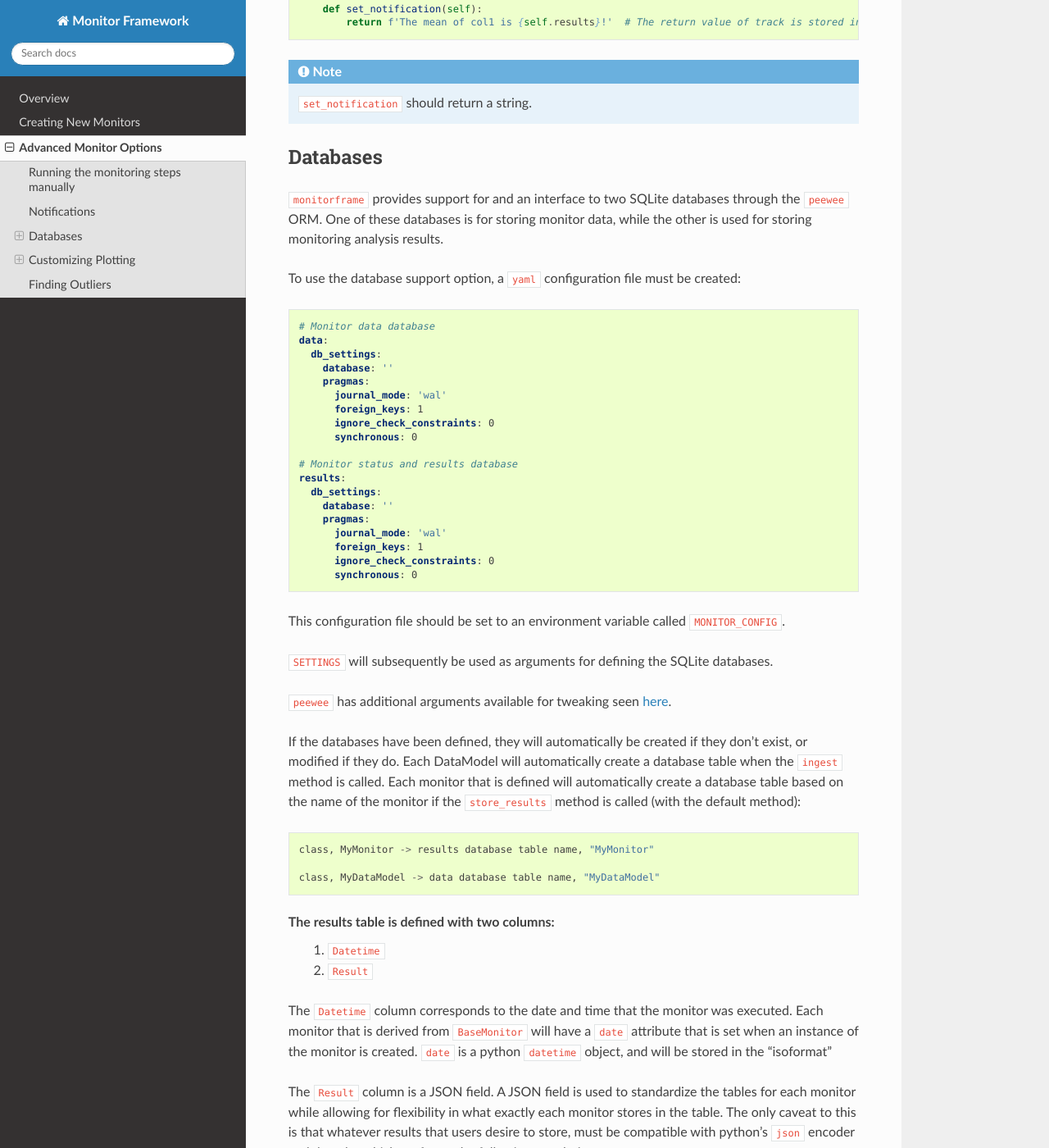
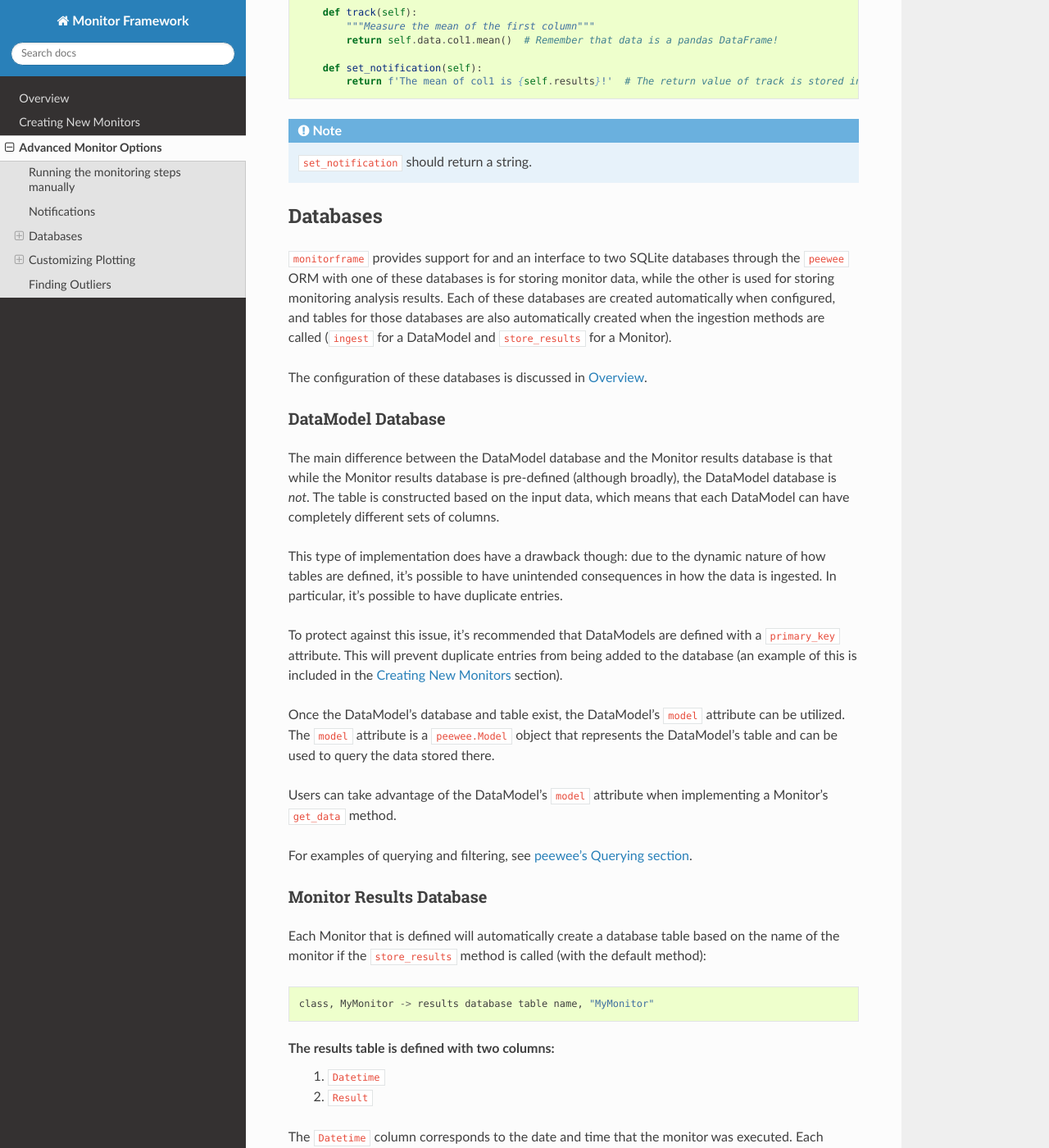
Before and after one commit to spacetelescope/monitor-framework, a Sphinx documentation site: the page built from docs/source/advanced_monitors.rst, in a window 1280 px wide and 1400 px high, scrolled down 1411 px. Shown: the whole window at 82% size. Built offline with Sphinx 7.4.7 and the Read the Docs theme 2.0.0, drawn with Linux system fonts in a browser that asks for light colours; some of the changed text lies outside the part shown.

Commit message:
Update docs to match version 1.1.0

```diff
--- a/docs/source/advanced_monitors.rst
+++ b/docs/source/advanced_monitors.rst
@@ -1,27 +1,30 @@
 Advanced Monitor Options
 ========================
 In :doc:`creating_monitors` we outlined how to create a very simple monitor that produces a simple plot.
-In this section we will dive into options available for creating a more complex monitor.
+In this section we will dive into options available for creating a more complex Monitor.
 
 .. note::
 
-    There are no further options for creating new data models, and so the previous section should be referenced for
-    the creation of new data models.
+    There are no further options for creating DataModels, and so the previous section should be referenced for
+    the creation of new DataModels.
 
 Running the monitoring steps manually
 -------------------------------------
 If there is a need to run the monitoring steps manually, ``BaseMonitor`` includes the following methods that can be
 called independently:
 
-- ``initialize_data``: retrieve data defined by the data model set the data attribute, set labels.
+- ``initialize_data``: retrieve data defined by the data model set the data attribute, create hover text.
 - ``run_analysis``: execute the track method, find outliers if defined, set notifications.
-- ``plot``: plot the plotly figure object (creates the html output)
-- ``notify``: sends notification email
+- ``plot``: create the plotly figure (creates the html output)
+- ``write_figure``: save the plotly figure to an html file.
+- ``notify``: send notifications
 
 .. note::
 
-    If the monitoring steps are run individually, ``initialize_data`` must be executed first, followed by
-    ``run_analysis``.
+    If the monitoring steps are run individually, they must be executed in logical order.
+    For example, ``initialize_data`` must be executed first, followed by ``run_analysis`` if the intent is to only
+    execute the analysis portion of the monitor.
+
 
 Notifications
 -------------
@@ -68,48 +71,43 @@
 
 Databases
 ---------
-``monitorframe`` provides support for and an interface to two SQLite databases through the ``peewee`` ORM.
-One of these databases is for storing monitor data, while the other is used for storing monitoring analysis results.
+``monitorframe`` provides support for and an interface to two SQLite databases through the ``peewee`` ORM with
+one of these databases is for storing monitor data, while the other is used for storing monitoring analysis results.
+Each of these databases are created automatically when configured, and tables for those databases are also automatically
+created when the ingestion methods are called (``ingest`` for a DataModel and ``store_results`` for a Monitor).
 
-To use the database support option, a ``yaml`` configuration file must be created:
+The configuration of these databases is discussed in :doc:`overview`.
 
-.. code-block:: yaml
+DataModel Database
+^^^^^^^^^^^^^^^^^^
+The main difference between the DataModel database and the Monitor results database is that while the Monitor results
+database is pre-defined (although broadly), the DataModel database is *not*.
+The table is constructed based on the input data, which means that each DataModel can have completely different sets of
+columns.
 
-    # Monitor data database
-    data:
-      db_settings:
-        database: ''
-        pragmas:
-          journal_mode: 'wal'
-          foreign_keys: 1
-          ignore_check_constraints: 0
-          synchronous: 0
+This type of implementation does have a drawback though: due to the dynamic nature of how tables are defined, it's
+possible to have unintended consequences in how the data is ingested.
+In particular, it's possible to have duplicate entries.
 
-    # Monitor status and results database
-    results:
-      db_settings:
-        database: ''
-        pragmas:
-          journal_mode: 'wal'
-          foreign_keys: 1
-          ignore_check_constraints: 0
-          synchronous: 0
+To protect against this issue, it's recommended that DataModels are defined with a ``primary_key`` attribute.
+This will prevent duplicate entries from being added to the database (an example of this is included in the
+:doc:`creating_monitors` section).
 
-This configuration file should be set to an environment variable called ``MONITOR_CONFIG``.
+Once the DataModel's database and table exist, the DataModel's ``model`` attribute can be utilized.
+The ``model`` attribute is a ``peewee.Model`` object that represents the DataModel's table and can be used to query the
+data stored there.
 
-``SETTINGS`` will subsequently be used as arguments for defining the SQLite databases.
+Users can take advantage of the DataModel's ``model`` attribute when implementing a Monitor's ``get_data`` method.
 
-``peewee`` has additional arguments available for tweaking seen
-`here <http://docs.peewee-orm.com/en/latest/peewee/database.html#using-sqlite>`_.
+For examples of querying and filtering, see
+`peewee's Querying section <http://docs.peewee-orm.com/en/latest/peewee/querying.html#selecting-multiple-records>`_.
 
-If the databases have been defined, they will automatically be created if they don't exist, or modified if they do.
-Each DataModel will automatically create a database table when the ``ingest`` method is called.
-Each monitor that is defined will automatically create a database table based on the name of the
+Monitor Results Database
+^^^^^^^^^^^^^^^^^^^^^^^^
+Each Monitor that is defined will automatically create a database table based on the name of the
 monitor if the ``store_results`` method is called (with the default method)::
 
     class, MyMonitor -> results database table name, "MyMonitor"
-
-    class, MyDataModel -> data database table name, "MyDataModel"
 
 The results table is defined with two columns:
     1. ``Datetime``
@@ -155,7 +153,7 @@
 The data database columns are defined based on the data recovered by the ``get_new_data`` method.
 
 Storing and accessing results
-^^^^^^^^^^^^^^^^^^^^^^^^^^^^^
+.............................
 ``BaseMonitor`` does provide a "default" attempt at storing the results, but for more complicated results (or just for
 more custom storage), a ``format_results`` method must be implemented.
 
@@ -172,16 +170,16 @@
 
         return results
 
-The new entry will be created on execution, and if format_results has been implemented, that resulting object will be
-used.
+The new entry will be created on execution, and if ``format_results`` has been implemented, that resulting object will
+be used.
 
-To query the Monitor's table for a specific result, ``query`` and the table's column definitions (which are used in
-querying) are available as attributes:
+To query the Monitor's table for a specific result, ``results_table`` and the table's column definitions
+(which are used in querying) are available as attributes:
 
 .. code-block:: python
 
     monitor = MyMonitor()
-    query_results = monitor.query  # Returns all results as a peewee ModelSelect object
+    query_results = monitor.results_table  # Returns all results as a peewee ModelSelect object
 
     # Further querying
     more_specific = query_results.where(monitor.datetime_col == '2019-04-23T14:07:03.500365')
@@ -191,8 +189,9 @@
 
 .. note::
 
-    If a Monitor has been defined, but has not been executed, the database table for that monitor will not exist yet.
-    In this case, ``get_table`` will return ``None`` and print a message with this information.
+    If a Monitor has been defined, but has not been executed (specifically the ``store_results`` method), the database
+    table for that monitor will not exist yet.
+    In this case, the ``results_table`` property will be ``None``.
 
 For information on how to perform queries, see
 `peewee's documentation <http://docs.peewee-orm.com/en/latest/peewee/querying.html#selecting-multiple-records>`_.
@@ -246,7 +245,7 @@
 .. code-block:: python
 
     class MyNewModel(BaseDataModel):
-        def get_new_ata(self):
+        def get_new_data(self):
             reuturn {
                 'col1': [1, 2, 3],
                 'col2': [4, 5, 6],
@@ -273,7 +272,7 @@
 
 More complex plotting
 ^^^^^^^^^^^^^^^^^^^^^
-For more complex plotting, ``plot`` should be overridden with whatever is needed, but plotly is still required.
+For more complex plotting, ``plot`` should be overridden with whatever is needed, but ``plotly`` is still required.
 
 When a new instance of a monitor is created, a plotly figure is created automatically.
 
@@ -293,20 +292,20 @@
             subplot_layout = (2, 2)  # 2x2 grid of plots
 
 
-The ``plot`` method should add whatever *traces* (plotly's term) and *layouts* necessary to that monitor figure
+The ``plot`` method should add whatever *traces* (``plotly``'s term) and *layouts* necessary to that monitor figure
 attribute:
 
 .. code-block:: python
 
     def plot(self):
 
-        ...  # Lot's of complicated plotting stuff that results in a "plot" object and a new "layout" object
+        ...  # Lot's of complicated plotting stuff that results in a "plot" trace object and a new layout object
 
         self.figure.add_trace(plot)
         self.figure['layout'].update(layout)
 
-If users want to integrate existing matplotlib plots without have to rewrite the entire plot, plotly's ``mpl_to_plotly``
-function can be used:
+If users want to integrate existing matplotlib plots without have to rewrite the entire plot, ``plotly``'s
+``mpl_to_plotly`` function can be used:
 
 .. code-block:: python
 
@@ -331,7 +330,8 @@
 Finding Outliers
 ----------------
 If part of the monitor is to locate outliers, then the ``find_outliers`` method must be implemented.
-This method should return a *mask* array that can be used with the ``data`` attribute of the monitor.
+This method should return a *mask* array that can be used with the ``data`` attribute of the Monitor if the user intends
+to use the basic plotting functionality, but otherwise can return whatever is needed.
 
 Outliers will be accessible via the ``outliers`` attribute of the monitor.
 When using the basic plotting functionality, outliers will automatically be plotted in red, but for more advanced
--- a/docs/source/creating_monitors.rst
+++ b/docs/source/creating_monitors.rst
@@ -1,6 +1,6 @@
 Creating New Monitors
 =====================
-A new monitor is created by defining a data model and monitor through building off of the ``BaseDataModel`` and
+A new monitor is created by defining a DataModel and Monitor through building off of the ``BaseDataModel`` and
 ``BaseMonitor`` classes.
 
 Defining a New Data Model
@@ -11,6 +11,7 @@
 
     MyNewModel(BaseDataModel)
         primary_key = 'col1'  # if the database is in use, it may be helpful to define a primary key
+
         def get_new_data(self):
             return {
                 'col1': [1, 2, 3],
@@ -19,6 +20,7 @@
 
 In this simple example, ``get_new_data`` simply returns  a dictionary that represents column-oriented data.
 However, ``get_new_data`` can return any data structure that is compatible with generating a pandas ``DataFrame``.
+
 The user should be careful that whatever data structure they choose to use actually results in the correct
 representation upon conversion to a ``DataFrame``.
 For more on the pandas ``DataFrame`` check out
@@ -26,24 +28,39 @@
 
 And that's it!
 
+If database support is being utilized, data can be ingested into the database with the ``ingest`` method.
+
+On the first call of ``ingest``, the database defined in the configuration file will be created along with a table that
+corresponds to ``MyNewModel`` (and in fact will have the same name as that class).
+
+Once data is ingested into the database, the DataModel defines an interface to that data with the ``model`` attribute.
+``model`` is a ``peewee.Model`` object that is dynamically defined by introspecting the ``MyNewModel``'s database table.
+This object can be used to query the table.
+
 Defining a New Monitor
 ----------------------
-Once a DataModel is defined, a new monitor can also be defined.
+Once a DataModel is defined, a new Monitor can also be defined.
 Like the DataModel, a new monitor is defined by constructing a class that inherits ``BaseMonitor``.
 
-``BaseMonitor`` has some basic functionality included at the start that users can take advantage of for simple monitors.
-However, at minimum, the ``get_data`` and ``track`` methods must be implemented and the monitor must have a
+``BaseMonitor`` has some basic functionality included at the start that users can take advantage of for simple monitors,
+however, at minimum, the ``get_data`` and ``track`` methods must be implemented and the monitor must have a
 DataModel assigned to it.
+If the results database is not defined in the configuration file, the ``store_results`` must also be implemented.
 
 ``get_data`` should be where the monitor accesses the data from the data model and performs any filtering required for
 analysis.
-``track`` defines what the monitor is quantitatively "monitoring."
+The results of get data are stored in the ``data`` attribute.
+
+``track`` defines what the monitor is quantitatively "monitoring," and can return anything that the user wants.
+The results of this method are stored in the ``results`` attribute which can be utilized elsewhere in the monitor (such
+areas like ``plot``, ``set_notifications``, or ``store_results``).
 
 For example, to create a basic, bare-bones monitor that produces a line plot that represents the data defined in
 ``MyNewModel`` the following could be done:
 
 .. code-block:: python
 
+    # Note: In this case, it's implied that the results database is configured
     class MyMonitor(BaseMonitor):
         data_model = MyNewModel
 
@@ -60,8 +77,8 @@
 
 This basic monitor will produce a simple ``plotly`` line graph when the ``monitor`` method is called.
 
-If a database has been defined, the monitor will attempt to store them in the corresponding database table, but for more
-complicated results that users wish to store, a ``format_results`` method will need to be implemented (see
+In this casse, the monitor will store the results in the corresponding database table.
+For for more complex results that users wish to store, a ``format_results`` method will need to be implemented (see
 :ref:`Storing and accessing results <custom-storage>`).
 
 To execute the monitor, create an instance of ``MyMonitor`` and execute the ``monitor`` method:
```
Also changed, not shown: docs/source/index.rst (+27 -1 lines), docs/source/overview.rst (+28 -13 lines), 1 other file.
